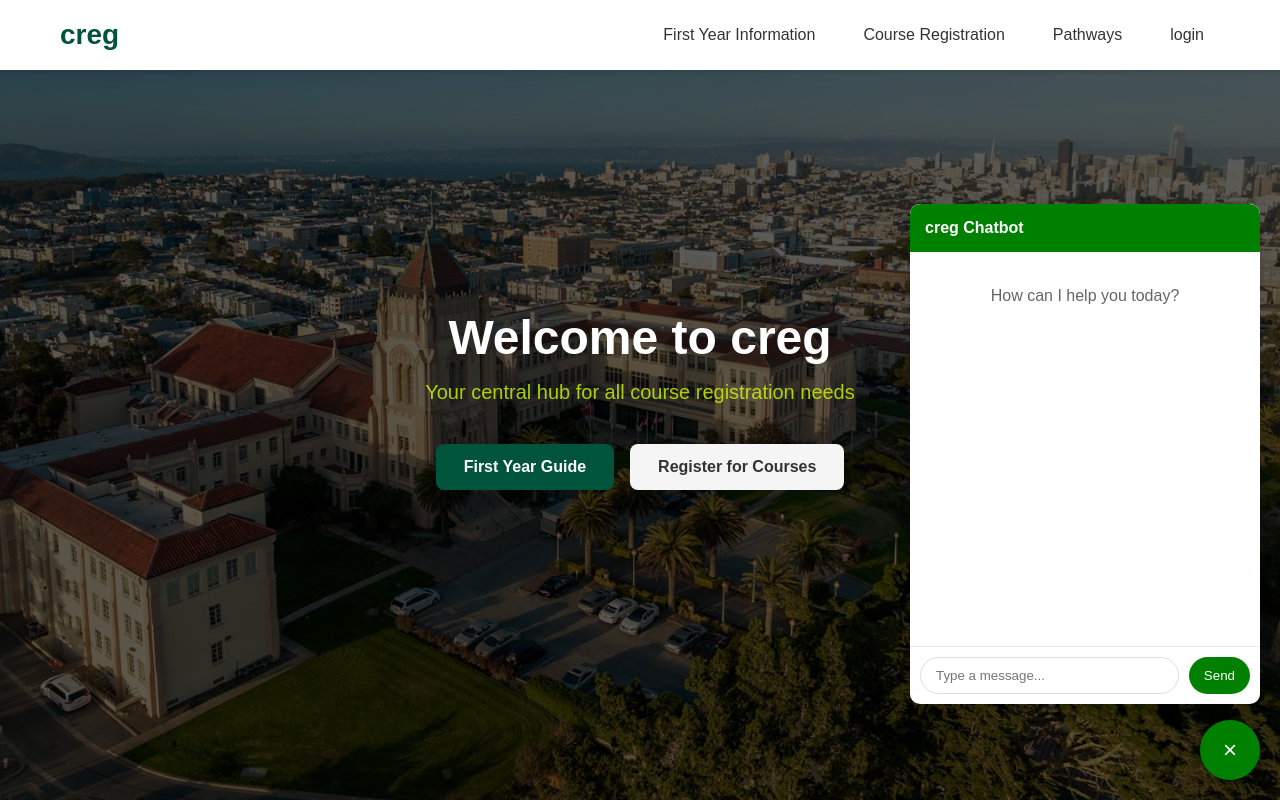
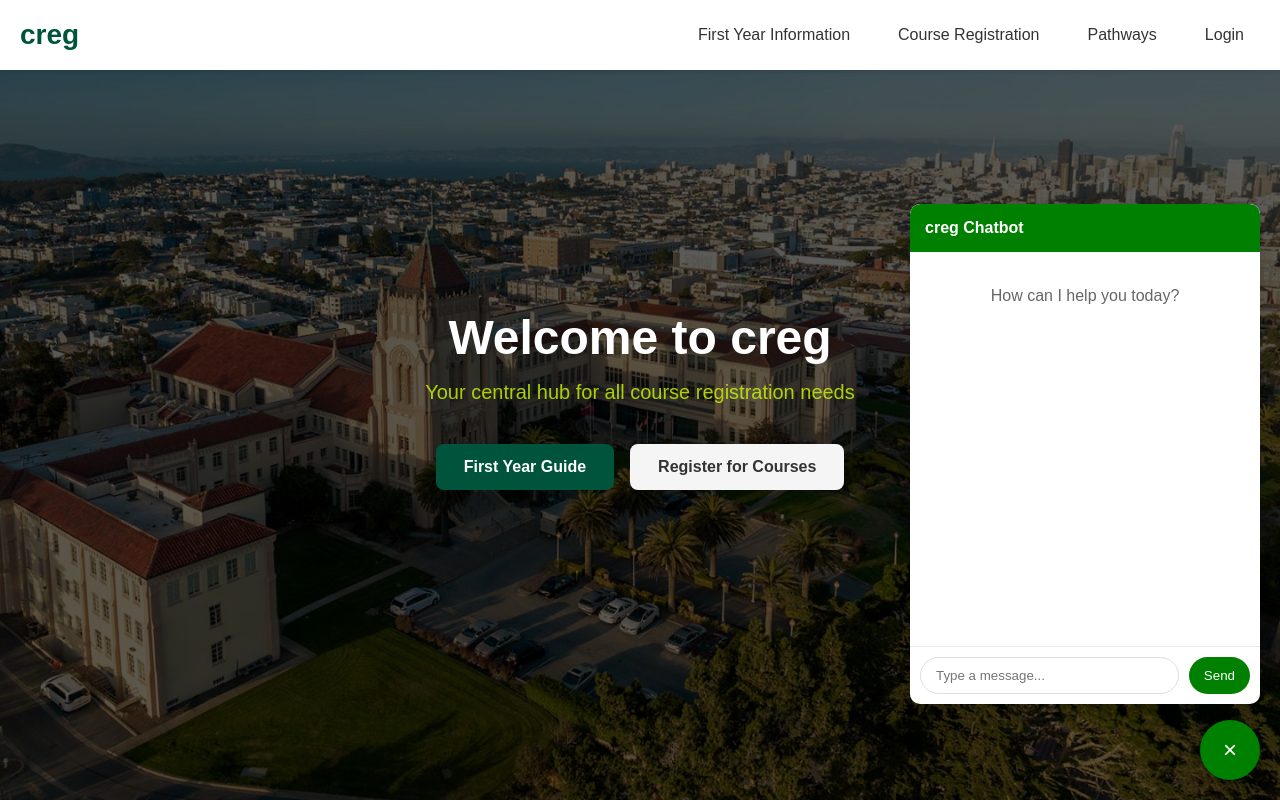
Before and after one commit to tomayyeung/c-reg, a Next.js app in the folder web/: page / in a window 1280 px wide. Built offline with nearby package versions, Linux system fonts and the light colour scheme.

Commit message:
Add logout button to header, show username, and remove gaps on sides

```diff
--- a/web/app/page.module.css
+++ b/web/app/page.module.css
@@ -14,6 +14,13 @@
     background-color: var(--background-color);
     box-shadow: 0 2px 4px rgba(0, 0, 0, 0.1);
     z-index: 100;
+
+    /* Flexbox styles */
+    display: flex;
+    align-items: center;
+    /* Align items vertically in the center */
+    justify-content: space-between;
+    padding: 0 20px;
 }
 
 .container {
@@ -26,10 +33,6 @@
     align-items: center;
 }
 
-.header .container {
-    justify-content: space-between;
-}
-
 .logo {
     font-size: 28px;
     font-weight: 700;
@@ -40,6 +43,7 @@
 .nav {
     display: flex;
     gap: 16px;
+    margin-left: auto;
 }
 
 .navButton {
@@ -54,6 +58,15 @@
 .navButton:hover {
     background-color: var(--secondary-background);
     color: var(--primary-color);
+}
+
+.username {
+    padding: 10px 16px;
+    border-radius: 6px;
+    font-weight: 500;
+    text-decoration: none;
+    color: var(--text-color);
+    cursor: default;
 }
 
 /* Main Content Styles */
@@ -183,7 +196,8 @@
     left: 0;
     right: 0;
     bottom: 0;
-    background: rgba(0, 0, 0, 0.4); /* optional dark overlay */
+    background: rgba(0, 0, 0, 0.4);
+    /* optional dark overlay */
     display: flex;
     align-items: center;
     justify-content: center;
@@ -205,6 +219,7 @@
         opacity: 0;
         transform: translateY(-20px);
     }
+
     100% {
         opacity: 1;
         transform: translateY(0);
--- a/web/app/pathways/cs/page.tsx
+++ b/web/app/pathways/cs/page.tsx
@@ -29,8 +29,8 @@ export default function ComputerSciencePathway() {
   useEffect(() => {
     if (mathScore !== null) {
       if (mathScore >= 76) setMathRecommendation("MATH 109: Calculus & Analytic Geom I");
-      else if (mathScore >= 68) setMathRecommendation("MATH 108: Precalculus (Consider retaking the test to place into MATH 109)");
-      else if (mathScore >= 61) setMathRecommendation("MATH 107: Calculus for the Liberal Arts, MATH 108: Precalculus");
+      else if (mathScore >= 68) setMathRecommendation("MATH 108: Precalculus or consider retaking the test to place into MATH 109 (recommended)");
+      else if (mathScore >= 61) setMathRecommendation("MATH 108: Precalculus");
       else if (mathScore >= 46) setMathRecommendation("MATH 105: Mathematics for Educators");
       else setMathRecommendation("MATH 104: Algebra for Business & Science");
     } else {
--- a/web/components/Header.tsx
+++ b/web/components/Header.tsx
@@ -1,10 +1,29 @@
+"use client";
+
 import Link from "next/link";
+import { useRouter } from "next/navigation"; // Import useRouter
+import { useEffect, useState } from "react";
 import styles from "../app/page.module.css";
 
 export default function Header() {
+  const [username, setUsername] = useState<string | null>(null);
+  const router = useRouter(); // Initialize router
+
+  useEffect(() => {
+    const currentUser = localStorage.getItem("currentUser");
+    if (currentUser) {
+      setUsername(currentUser);
+    }
+  }, []);
+
+  const handleLogout = () => {
+    localStorage.removeItem("currentUser"); // Remove user from localStorage
+    setUsername(null); // Clear username state
+    router.push("/"); // Redirect to the homepage
+  };
+
   return (
     <header className={styles.header}>
-      <div className={styles.container}>
       <Link href="/" className={styles.logo}>
         creg
       </Link>
@@ -18,12 +37,17 @@ export default function Header() {
         <Link href="/pathways" className={styles.navButton}>
           Pathways
         </Link>
+        {username ? (
+          <Link href="/" onClick={handleLogout} className={styles.navButton}>
+            Logout
+          </Link>
+        ) : (
           <Link href="/login" className={styles.navButton}>
-            login
+            Login
           </Link>
-
+        )}
+        {username && <span className={styles.username}>{username}</span>}
       </nav>
-      </div>
     </header>
   );
 }
```
Lines whose indentation alone changed are shown as unchanged.
